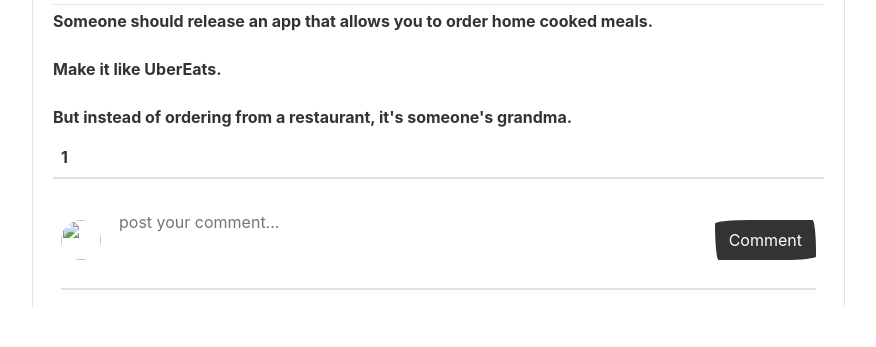
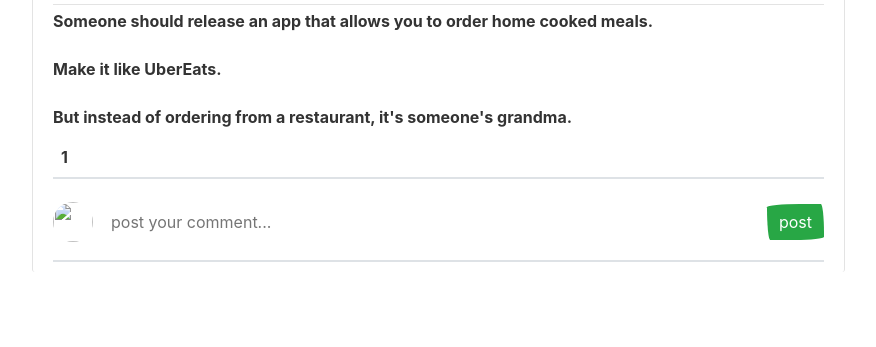
Before and after one commit to jck-bit/Threats, a Django app: page /post/1/ in a window 1280 px wide. Shown: the part 147-494 px from the top of the page, without its empty margins (50-926 px from the left). Run offline with Django 4.2, Linux system fonts and the light colour scheme; data comes from the database, SQL or seed files in the repository; both versions use the stored data as it was after the commit; some libraries are stand-ins or nearby versions; some web fonts are replaced.

Commit message:
edited the post-detail

```diff
--- a/posts/templates/posts/home.html
+++ b/posts/templates/posts/home.html
@@ -2,7 +2,7 @@
 {% block content %}
   <div class="whole_home">
    <div class="container-element">
-    <form method="post" id="createPostForm" action="{% url 'post-upload' %}" enctype="multipart/form-data">
+    <form method="post" id="createPostForm" action="{% url 'post-upload' %}" enctype="multipart/form-data" class="mb-2 border-bottom">
         {% csrf_token %}
         <div class="parent_input">
             <div class="user_post m-2 d-flex align-items-center">
@@ -14,7 +14,7 @@
             <section class="d-flex pb-2">
               <div class="p-2">
                 <input type="file" name="image" id="imageInput" accept="image/*" style="display: none;">
-                  <label for="imageInput" class="primary" style="cursor: pointer; color: #28a745;;"><i class="fa fa-image"></i></label>
+                  <label for="imageInput" class="primary" style="cursor: pointer; color: #28a745;"><i class="fa fa-image"></i></label>
                   <span id="selectedImageLabel"></span>
                   <img id="imagePreview" src="" alt="Image Preview" style="width: 100%; height: 200px;object-fit: cover; display: none;">
                </div>
--- a/posts/templates/posts/post_detail.html
+++ b/posts/templates/posts/post_detail.html
@@ -17,7 +17,7 @@
           </div>
           <p class="article-content">{{ object.caption }}</p>
         </div>
-        <section class="like-link m-2 {% if post.is_liked_by_user %}liked{% endif %}" data-post-id="{{ post.id }}">
+        <section class="like-link m-2 {% if post.is_liked_by_user %}liked{% endif %}" data-post-id="{{ post.id }}" style="cursor: pointer;">
           <i class="fa-solid fa-heart"></i>
           <span>{{ post.no_of_likes }}</span>
       </section>
@@ -25,19 +25,18 @@
 
         <form method="post" action="{% url 'create-comment' post.id %}">
           {% csrf_token %}
-          <input type="hidden" name="parent_id" value="">
-          <div class="user_post m-2 d-flex align-items-center border-bottom">
+          <div class="user_post d-flex align-items-center border-bottom">
               <a class="mr-2" href="{% url 'profile-view' pk=user.pk %}">
                   <img class="rounded-circle article-img" src="{{user.profile.image.url}}" alt="">
               </a>
-              <textarea name="comment_text" class="border-0 mt-3" placeholder="post your comment..." oninput="resizeTextarea()" style="resize: none; display: block; color: black;"></textarea>
-              <button type="submit" class="btn btn-primary ml-2">Comment</button>
+              <textarea name="comment_text" id="inputField" class="border-0 mt-4" placeholder="post your comment..." oninput="resizeTextarea()" style="resize: none; display: block; color: black;"></textarea>
+              <button type="submit" class="btn btn-primary ml-2 border-0" style="background-color: #28a745;">post</button>
           </div>
       </form>
 
-
         {% for comment in object.comments.all %}
-          <div class="comment d-flex align-items-center">
+        <main class="border-bottom">
+          <div class="comment d-flex align-items-center pt-2">
             <a href="{% url 'profile-view' pk=comment.author.pk%}" style="text-decoration: none;">
              <img class="rounded-circle article-img" src="{{ comment.author.profile.image.url }}" alt="">
              {{ comment.author.username }}
@@ -51,6 +50,7 @@
               <!-- <i class="fa-solid fa-heart"></i> -->
             </div>
           </section>
+        </main>
           {% for reply in comment.replies.all %}
             <div class="reply">
               <strong>{{ reply.author.username }}</strong>: {{ reply.text }}
```
Also changed, not shown: db.sqlite3.
